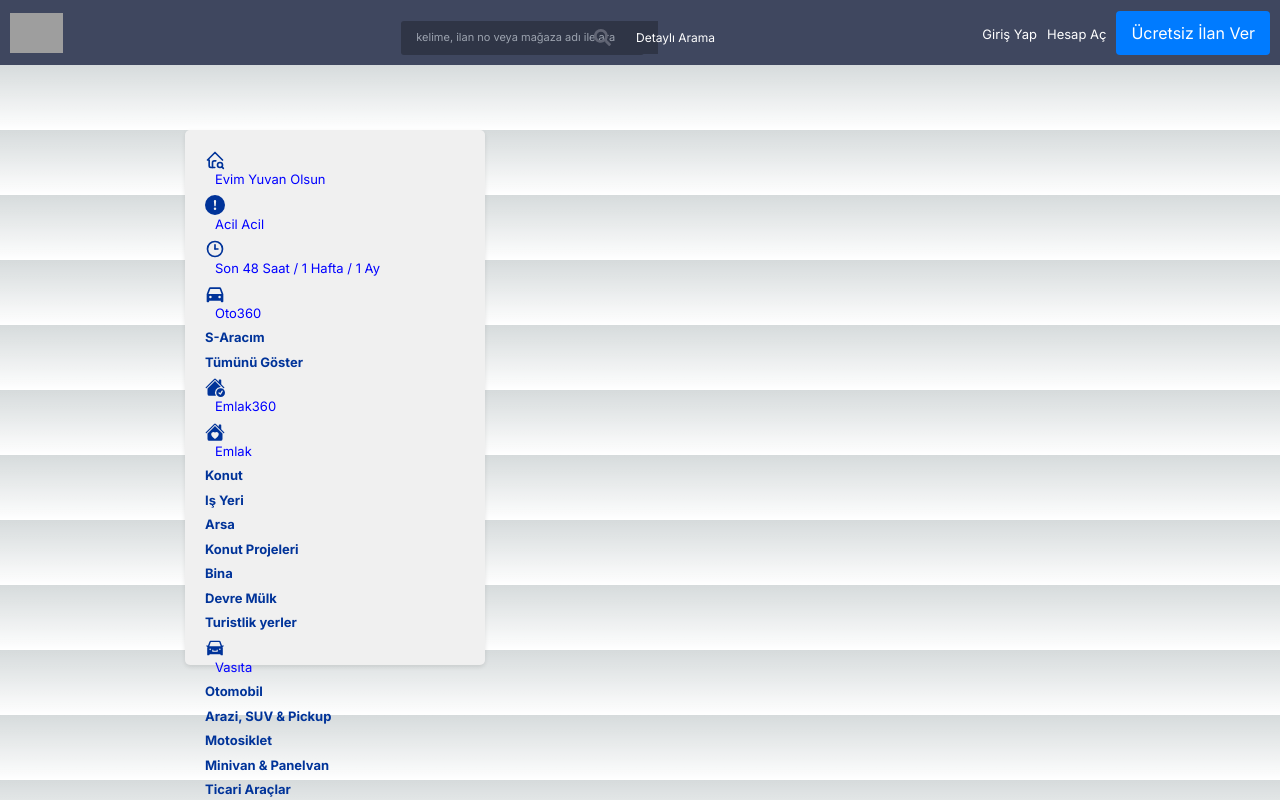
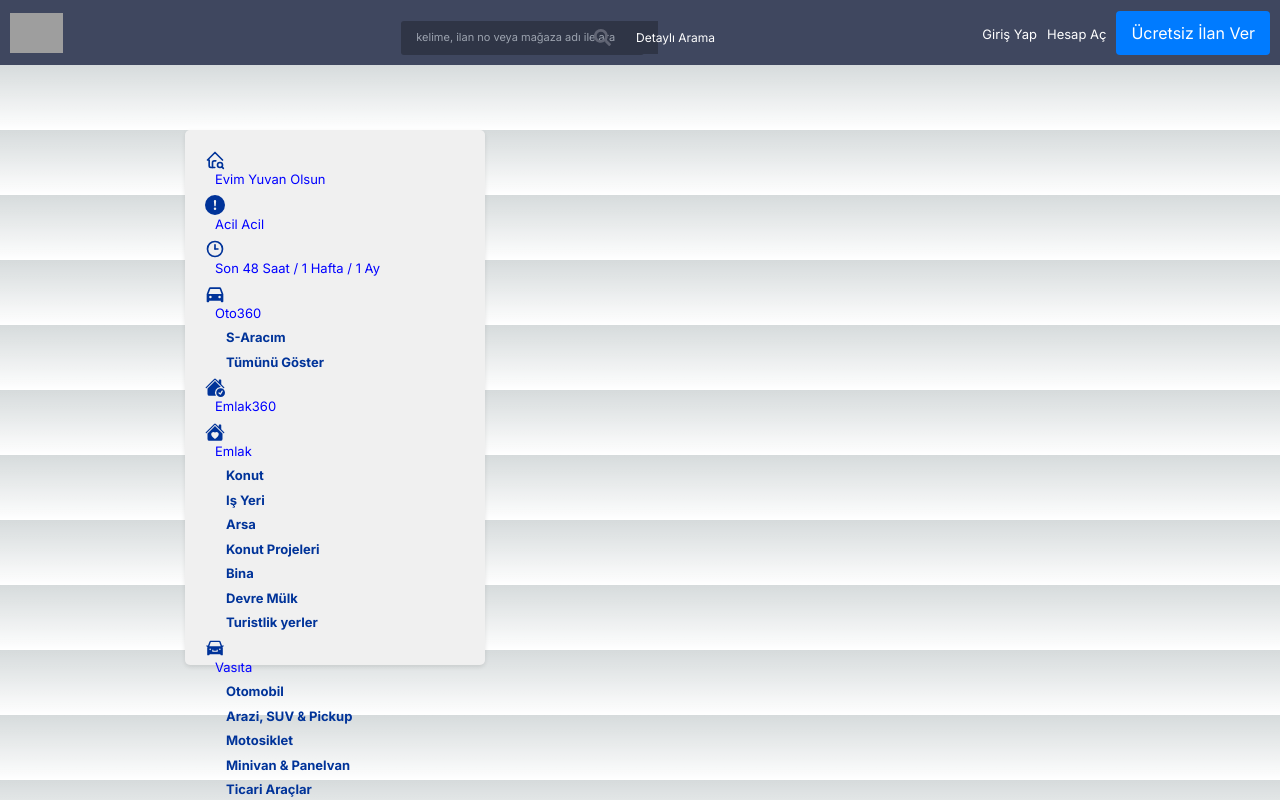
Before and after one commit to FERHATSUMER/sahinden.com-nextjs, a Next.js app: page / in a window 1280 px wide. Built offline with nearby package versions, Linux system fonts and the light colour scheme; grey boxes are pictures that could not be loaded.

Commit message:
sahibinden.com-nextjs

```diff
--- a/src/components/sidebar/sidebar.css
+++ b/src/components/sidebar/sidebar.css
@@ -39,6 +39,7 @@
   font-size: 13px;
   margin-top: 5px;
   margin-bottom: 5px;
+  margin-left: 21px;
   font-weight: bold;
   list-style-type:none;
 }
```
